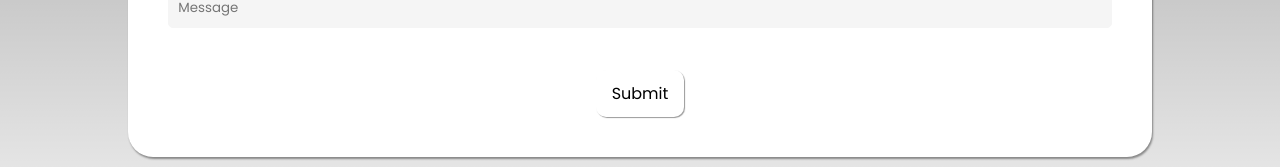
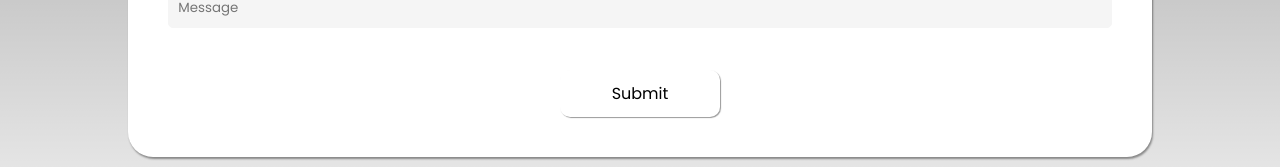
Before and after one commit to Nike159/JiansPortfolio, a React (Create React App) app: page /contact in a window 1280 px wide. Shown: the part 1267-1434 px from the top of the page. Built offline with nearby package versions, Linux system fonts and the light colour scheme.

Commit message:
Buttons added
hosted projects added demo buttons

```diff
--- a/src/Components/CardData.js
+++ b/src/Components/CardData.js
@@ -9,8 +9,10 @@ function CardData(props){
             <div className='card-content'>
                 <h4 className='card-title'>{props.heading}</h4>
                 <p className='card-description'>{props.text}</p>
+                <div className='btn'>
                 <a href={props.url}><button className='url' >Source Code</button></a>
-
+                <a href={props.web}><button className='url' >Demo</button></a>
+                </div>
             </div>
 
         </div>
--- a/src/Components/Cards.js
+++ b/src/Components/Cards.js
@@ -17,17 +17,20 @@ function Cards() {
                 heading="NBA Project"
                 text="Lorem ipsum dolor sit amet, consectetur adipiscing elit, sed do eiusmod tempor incididunt ut labore et dolore magna aliqua. Ut enim ad minim veniam,"
                 url="https://github.com/Nike159/NBA-app"
+                web="https://nike159.github.io/NBA-app/"
             />
             <CardData
                 image={Weather}
                 heading="Weather App"
                 text="Lorem ipsum dolor sit amet, consectetur adipiscing elit, sed do eiusmod tempor incididunt ut labore et dolore magna aliqua. Ut enim ad minim veniam,"
+                web=""
                 url="https://github.com/Nike159/Weather-App"
             />
              <CardData
                 image={Blog}
                 heading="Blog Project"
                 text="Lorem ipsum dolor sit amet, consectetur adipiscing elit, sed do eiusmod tempor incididunt ut labore et dolore magna aliqua. Ut enim ad minim veniam,"
+                web="https://nike159.github.io/BlogProject/"
                 url="https://github.com/Nike159/BlogProject"
             />
         </div>
--- a/src/Components/CardsStyles.css
+++ b/src/Components/CardsStyles.css
@@ -74,7 +74,13 @@
     opacity: 1;
     transition-delay: .25s;
 }
+.btn {
+  display: flex;
+  justify-content: space-around;
+}
+
 button {
+  width: 10rem;
   cursor: pointer;
   font-size: 1rem;
   padding: 0.5em 1em;
```
